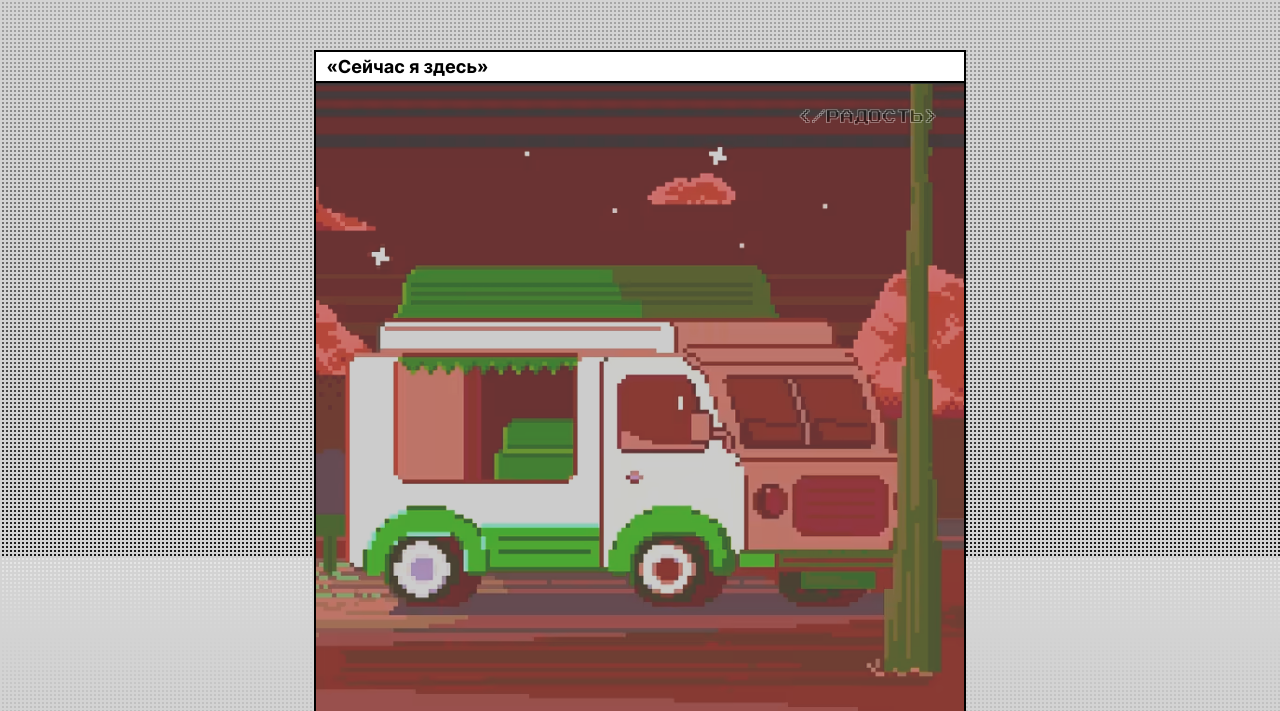
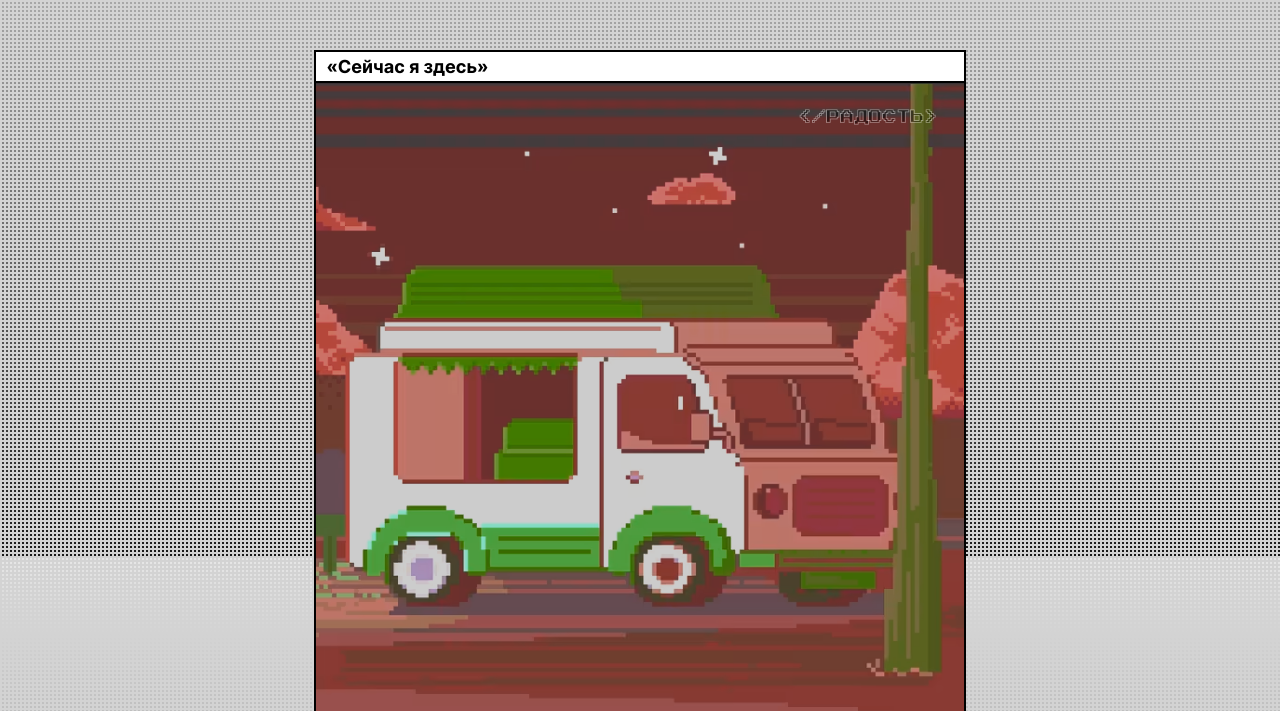
Before and after one commit to NikaSalpanova/zakrivayuschiy-teg-f, a website: page index.html in a window 1280 px wide. Shown: the part 7444-8155 px from the top of the page. Drawn offline with Linux system fonts and the light colour scheme.

Commit message:
Исправлены фильтры

```diff
--- a/styles/style.css
+++ b/styles/style.css
@@ -121,7 +121,7 @@
 }
 
 .filter-multy {
-  filter: hue-rotate(90deg) brightness(120%) contrast(60%);
+  filter: brightness(120%) contrast(60%) hue-rotate(90deg);
 }
 
 .card-decor {
```
